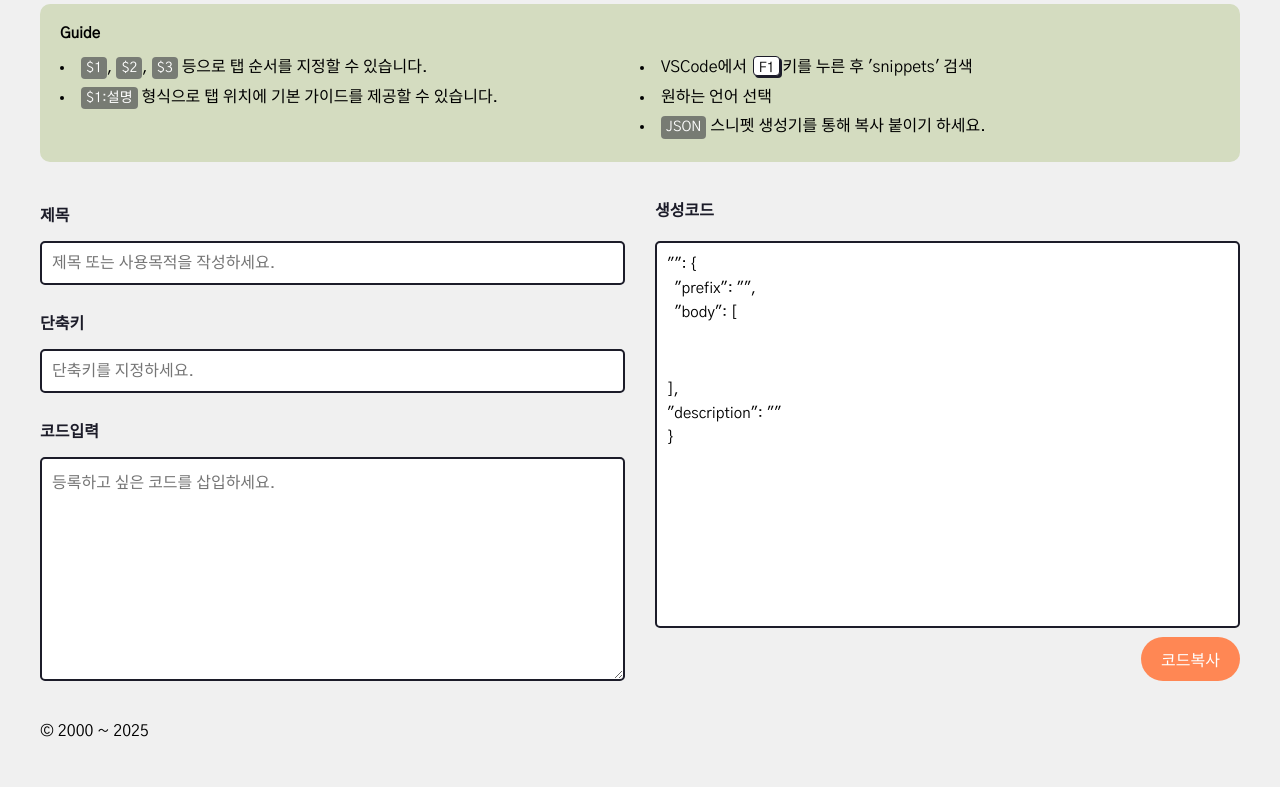
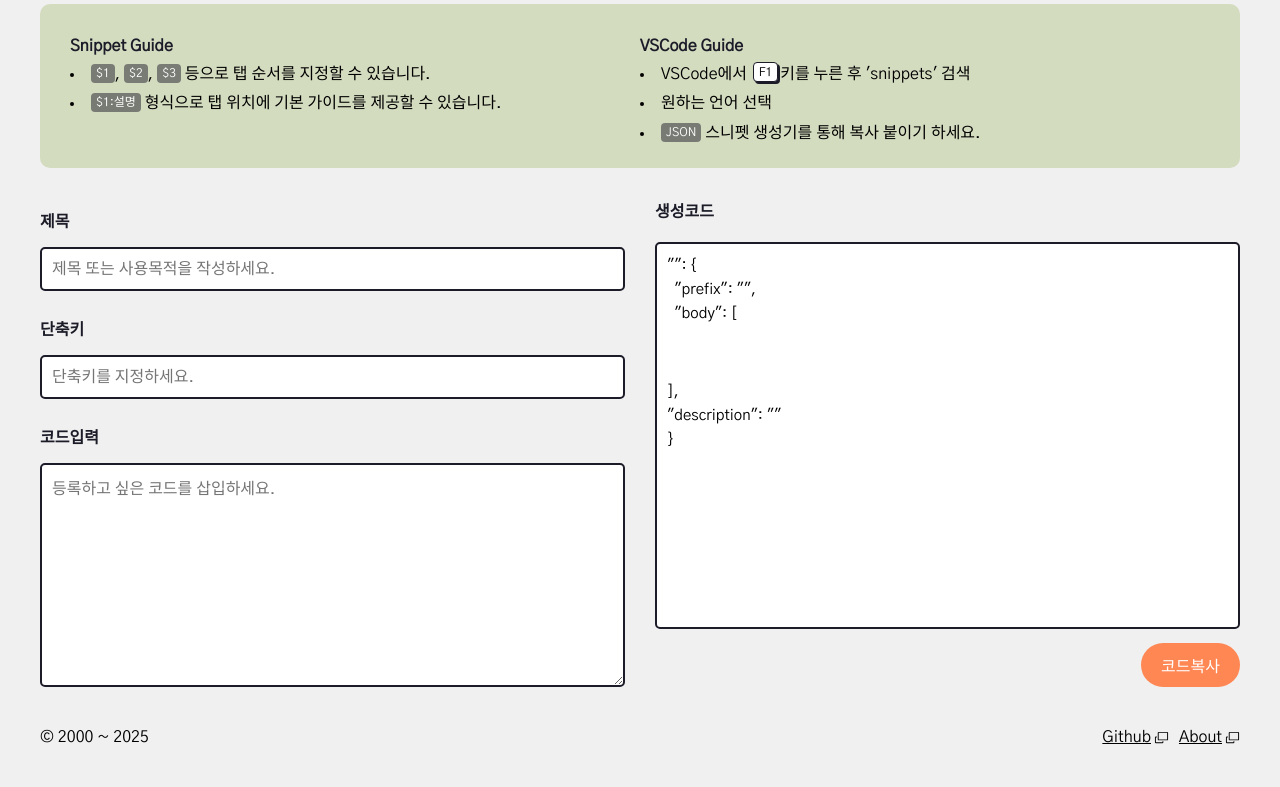
Before and after one commit to rebehayan/snippet, a website built with Vite: page index.html in a window 1280 px wide. Shown: the part 86-873 px from the top of the page. Built offline with nearby package versions, Linux system fonts and the light colour scheme.

Commit message:
최종업데이트 v1.0

```diff
--- a/index.html
+++ b/index.html
@@ -21,19 +21,18 @@
 <body>
   <header class="header">
     <h1 class="logo"><img src="/logo.png" alt="Rebehayan" /> VSCode Snippet Generator</h1>
-    <nav class="gnb">
-      <!-- <a href="">Guide</a> -->
-      <a href="">About</a>
-    </nav>
   </header>
   <main class="main">
     <article class="notice-guide">
-      <h2>Guide</h2>
-      <div class="notice-guide__content">
+      <div>
+        <h2 class="heading-base">Snippet Guide</h2>
         <ul>
           <li><code>$1</code>, <code>$2</code>, <code>$3</code> 등으로 탭 순서를 지정할 수 있습니다.</li>
           <li><code>$1:설명</code> 형식으로 탭 위치에 기본 가이드를 제공할 수 있습니다.</li>
         </ul>
+      </div>
+      <div>
+        <h2 class="heading-base">VSCode Guide</h2>
         <ul>
           <li>VSCode에서 <kbd>F1</kbd>키를 누른 후 'snippets' 검색</li>
           <li>원하는 언어 선택</li>
@@ -51,7 +50,7 @@
         placeholder="등록하고 싶은 코드를 삽입하세요."></textarea>
     </div>
     <div class="snippet-output">
-      <h2 class="label">생성코드</h2>
+      <h2 class="heading-base">생성코드</h2>
 
       <div class="output">
         <div class="textarea">
@@ -70,7 +69,13 @@
       <button class="btn-copy">코드복사</button>
     </div>
   </main>
-  <footer class="footer">&copy; 2000 ~ 2025</footer>
+  <footer class="footer">
+    <div class="thisyear">&copy; 2000 ~ </div>
+    <nav>
+      <a href="https://github.com/rebehayan/snippet" target="_blank">Github</a>
+      <a href="https://portfolio-eight-phi-27.vercel.app/" target="_blank">About</a>
+    </nav>
+  </footer>
   <template id="template"></template>
 </body>
 
--- a/src/CopyCode.js
+++ b/src/CopyCode.js
@@ -1,4 +1,9 @@
 import { ClipBoard } from "./ClipBoard.js";
+
+const text = {
+  copy: "코드복사",
+  copied: "코드가 복사 되었습니다",
+};
 
 export const CopyCode = () => {
   const buttonCopy = document.querySelector(".btn-copy");
@@ -15,6 +20,10 @@ export const CopyCode = () => {
     template.append(code3.innerText);
 
     ClipBoard(template).then(() => {
+      buttonCopy.textContent = text.copied;
+      setTimeout(() => {
+        buttonCopy.textContent = text.copy;
+      }, 1500);
       template.innerText = "";
     });
   });
--- /dev/null
+++ b/src/Initial.js
@@ -0,0 +1,28 @@
+export const Initial = () => {
+  const init = () => {
+    footerYear();
+    blank();
+  };
+
+  const footerYear = () => {
+    const footer = document.querySelector(".footer .thisyear");
+    if (!footer) return;
+
+    const year = new Date().getFullYear();
+    footer.append(year);
+  };
+
+  const blank = () => {
+    const links = document.querySelectorAll("a");
+
+    if (links.length == 0) return;
+
+    links.forEach((link) => {
+      if (link.getAttribute("target")) {
+        link.classList.add("new");
+      }
+    });
+  };
+
+  init();
+};
--- a/src/Input.js
+++ b/src/Input.js
@@ -24,7 +24,8 @@ export const Input = () => {
     const rowLength = code.length;
     const result = code
       .map((line) => {
-        return `"${line}", \n `;
+        const updateLine = line.replace(/"/g, "'");
+        return `"${updateLine}", \n `;
       })
       .join("");
 
--- a/src/main.js
+++ b/src/main.js
@@ -1,5 +1,7 @@
 import { CopyCode } from "./CopyCode.js";
+import { Initial } from "./Initial.js";
 import { Input } from "./Input.js";
 
+Initial();
 Input();
 CopyCode();
--- a/src/style.css
+++ b/src/style.css
@@ -1,4 +1,8 @@
 @layer reset, layout, components, edit;
+
+/* -------------------------------------------------------------------------- */
+/*                                    Reset                                   */
+/* -------------------------------------------------------------------------- */
 @layer reset {
   :root {
     --gray: #f0f0f0;
@@ -14,6 +18,10 @@
     margin: 0;
     box-sizing: border-box;
     font-family: var(--kor);
+    &::selection {
+      background-color: var(--darkLight);
+      color: var(--white);
+    }
   }
   html {
     font-size: 62.5%;
@@ -21,6 +29,17 @@
   body {
     font-size: 1rem;
     background-color: #f0f0f0;
+  }
+  a.new {
+    display: flex;
+    align-items: center;
+    gap: 0.3rem;
+    &::after {
+      content: "";
+      width: 1.5rem;
+      aspect-ratio: 1;
+      background: url(./images/ico_blank.svg) no-repeat center / contain;
+    }
   }
 }
 
@@ -46,6 +65,21 @@
   .footer {
     margin-top: 4rem;
     font-size: 1.6rem;
+    display: flex;
+    justify-content: space-between;
+    align-items: center;
+    nav {
+      display: flex;
+      gap: 1rem;
+    }
+    a {
+      font-size: 1.6rem;
+      color: inherit;
+      transition: 0.5s;
+      &:hover {
+        color: var(--red);
+      }
+    }
   }
 }
 
@@ -63,6 +97,7 @@
       font-size: 1.6rem;
       cursor: pointer;
       font-weight: 500;
+      transition: 0.5s;
     }
   }
   @layer forms {
@@ -82,26 +117,13 @@
         font-family: var(--kor);
       }
     }
-    .label,
-    label {
+    :is(.heading-base, label) {
       color: var(--dark);
       font-size: 1.6rem;
       font-weight: 600;
     }
   }
   @layer etc {
-    .gnb {
-      display: flex;
-      gap: 1rem;
-      a {
-        font-size: 1.6rem;
-        color: inherit;
-        transition: 0.5s;
-        &:hover {
-          color: var(--red);
-        }
-      }
-    }
     .logo {
       display: flex;
       align-items: center;
@@ -115,13 +137,12 @@
   @layer notice {
     .notice-guide {
       grid-column: 1/-1;
-      background-color: var(--green);
-      padding: 2rem;
-      border-radius: 1rem;
-    }
-    .notice-guide__content {
       display: grid;
       grid-template-columns: 1fr 1fr;
+      background-color: var(--green);
+      padding: 2rem 3rem;
+      border-radius: 1rem;
+      > div {
         font-size: 1.6rem;
         line-height: 1.6;
         margin-top: 1rem;
@@ -141,21 +162,26 @@
         border-radius: 0.4rem;
         display: inline-block;
         color: var(--white);
-      font-size: 1.4rem;
+        font-size: 1.2rem;
+        font-weight: 300;
         line-height: -1rem;
+        translate: 0 -0.2rem;
       }
       kbd {
-      padding: 0 0.5rem;
-      height: 2rem;
         align-content: center;
         border-radius: 0.4rem;
         display: inline-block;
-      font-size: 1.4rem;
         margin-inline: 0.2rem;
+        padding: 0 0.5rem;
+        height: 2rem;
         border: 1px solid var(--dark);
         box-shadow: 2px 2px 0 var(--dark);
+        background-color: var(--white);
+        font-size: 1.2rem;
+        font-weight: 300;
         line-height: -1rem;
-      background-color: var(--white);
+        translate: 0 -0.3rem;
+      }
     }
   }
 }
```
Also changed, not shown: src/images/ico_blank.svg (added). Lines whose indentation alone changed are shown as unchanged.
